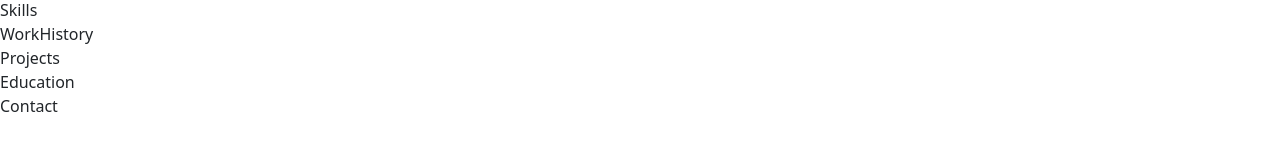
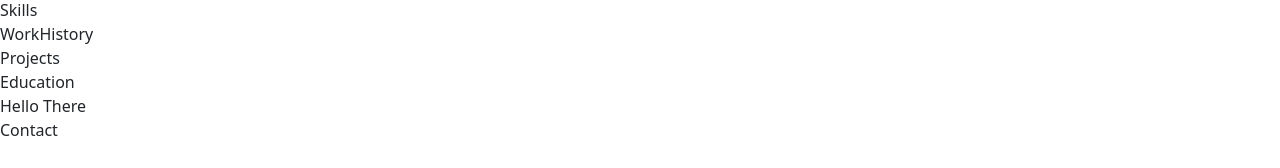
Before and after one commit to dgreen19/portfolio-project, a React (Create React App) app: page / in a window 1280 px wide. Shown: the part 210-378 px from the top of the page. Built offline with nearby package versions, Linux system fonts and the light colour scheme.

Commit message:
Test commit

```diff
--- a/src/components/Education.jsx
+++ b/src/components/Education.jsx
@@ -2,6 +2,9 @@ import React from 'react'
 
 export default function Education() {
   return (
-    <div>Education</div>
+    <div>
+      Education
+<div>Hello There</div>
+    </div>
   )
 }
```
